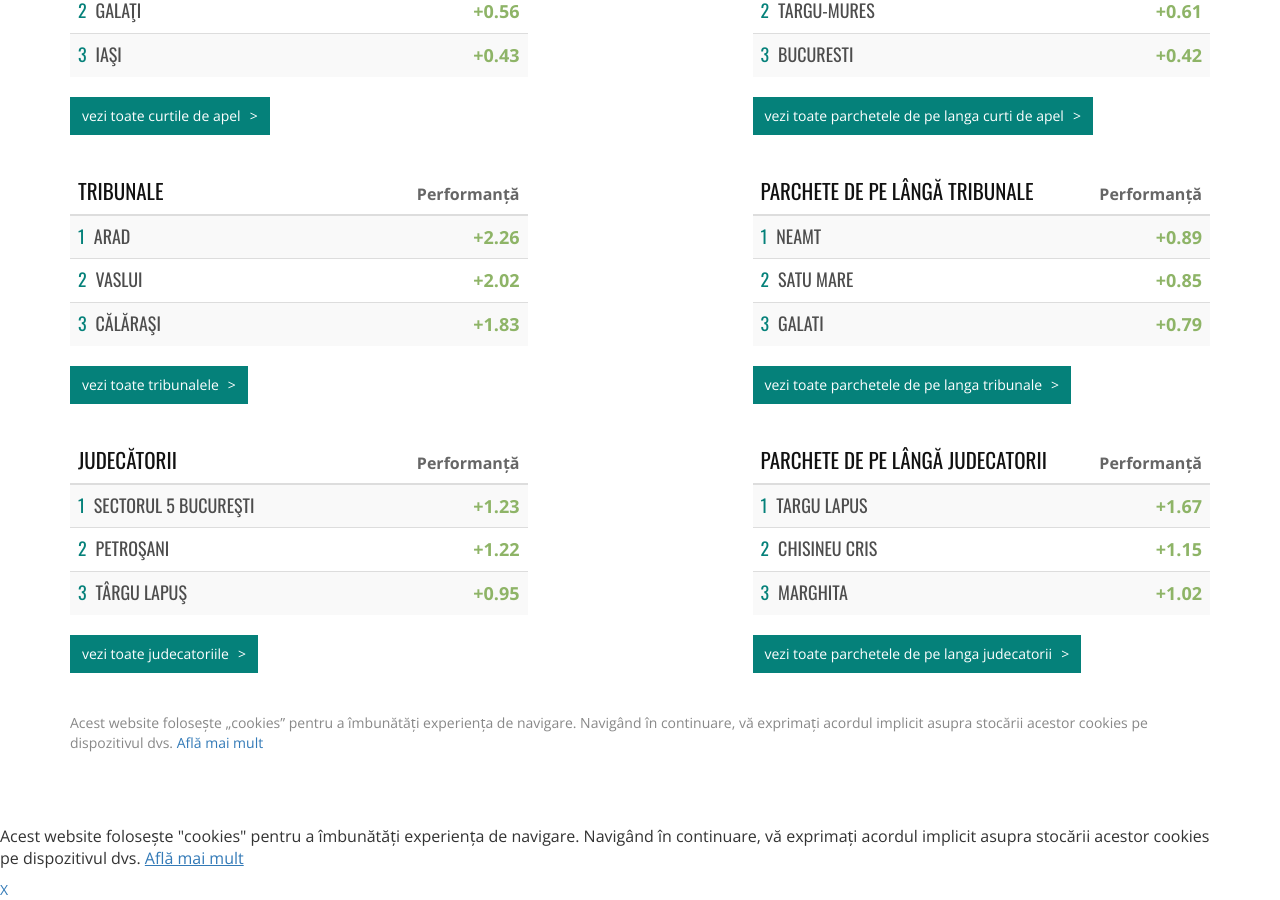
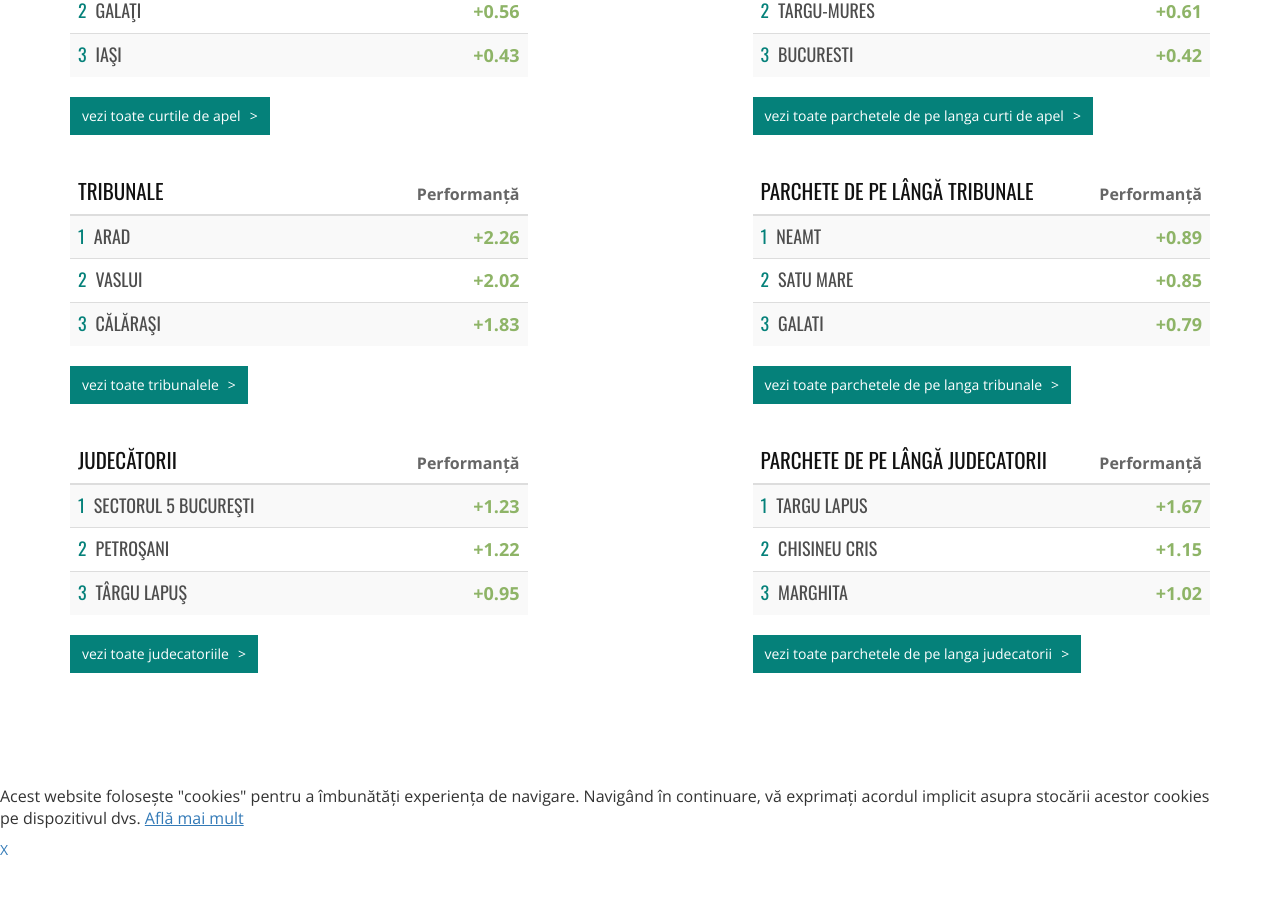
Before and after one commit to funkycitizens/onoratainstanta, a Jekyll site: the page built from index.html, in a window 1280 px wide and 900 px high, scrolled down 702 px. Built offline with Jekyll 4.4.1, drawn with Linux system fonts in a browser that asks for light colours; nearby versions of some CDN libraries; comment, search, counter and statistics services are not loaded; after the commit the page ends 1562 px from its top, so only the background shows below that.

Commit message:
Update index.html

```diff
--- a/index.html
+++ b/index.html
@@ -170,6 +170,4 @@ layout: base
     <a class="btn btn-primary v-padding-sm" href="{{ site.base_url }}/indicele-de-performanta.html#parcheteJudecatorii">vezi toate parchetele de pe langa judecatorii</a>
   </div>
 </div><br><br>
-<div>Acest website folosește „cookies” pentru a îmbunătăți experiența de navigare. Navigând în continuare, vă exprimați acordul implicit asupra stocării acestor cookies pe dispozitivul dvs. <a href="http://www.onoratainstanta.ro/gdpr">Află mai mult</a></div>
-
 <div class="v-space-xl"></div>
```
